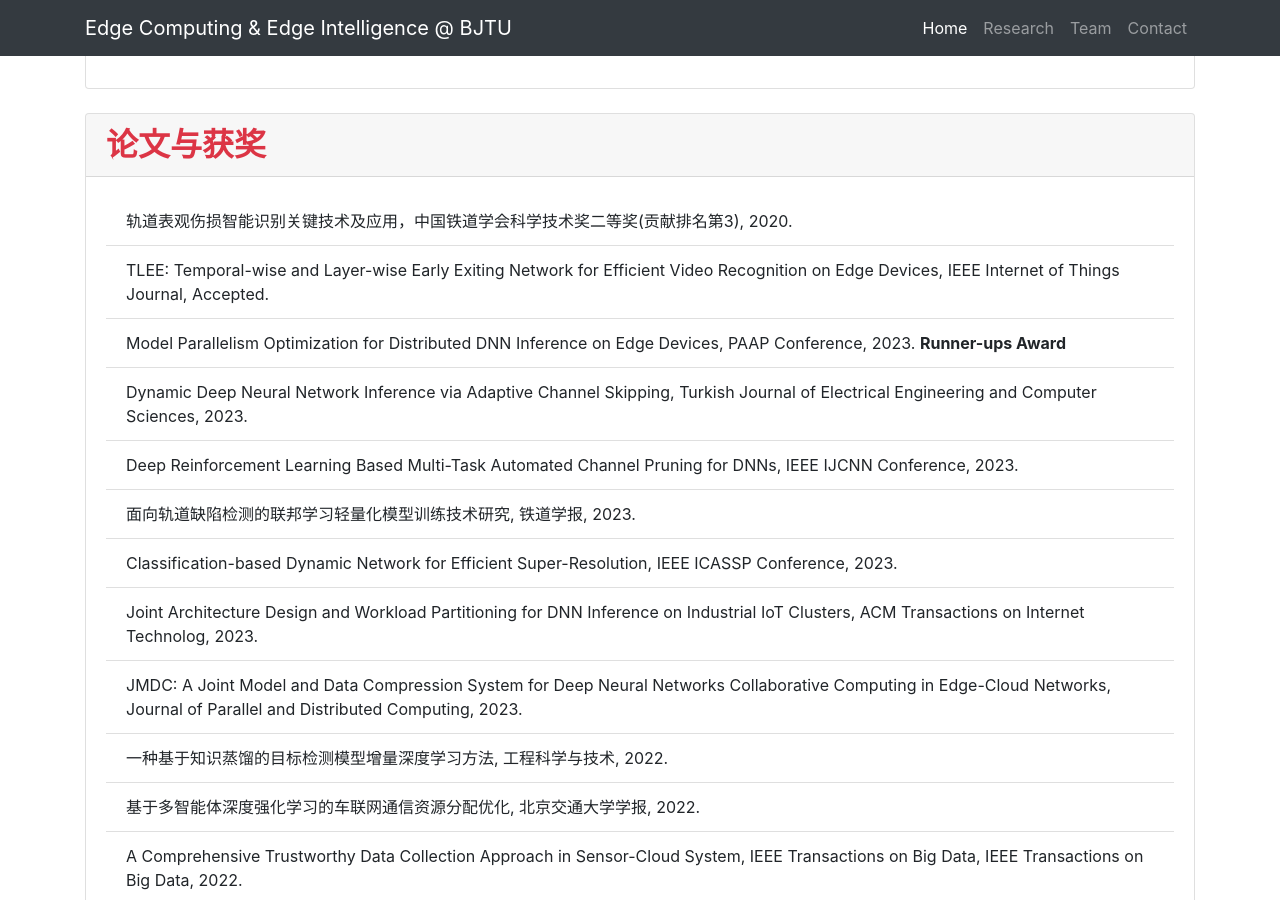
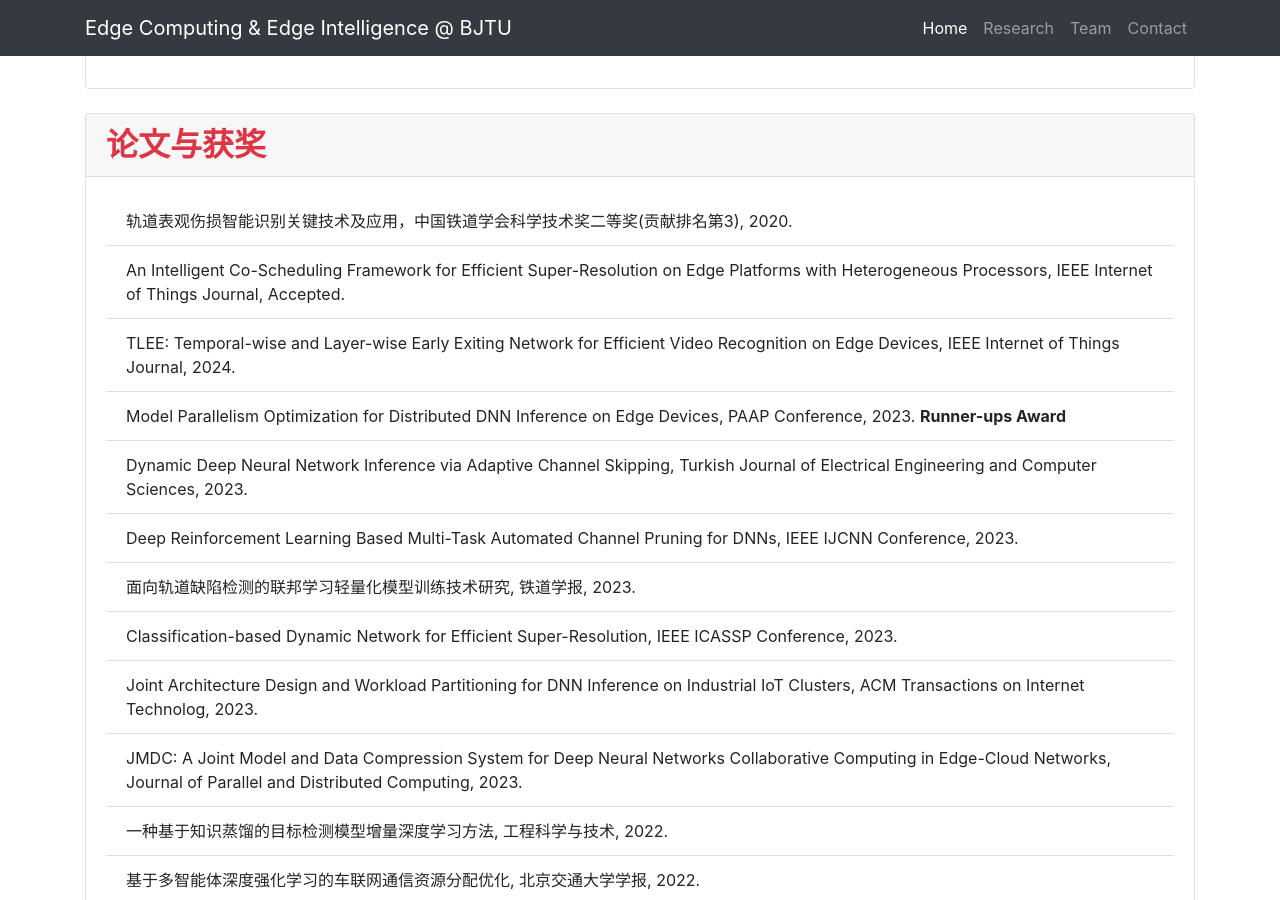
Before and after one commit to fangvv/Homepage, a Jekyll site: the page Edgecomp/index.html, which Jekyll copies as it is, in a window 1280 px wide and 900 px high, scrolled down 5007 px. Built offline with Jekyll 4.4.1, drawn with Linux system fonts in a browser that asks for light colours; comment, search, counter and statistics services are not loaded.

Commit message:
update paper

```diff
--- a/Edgecomp/index.html
+++ b/Edgecomp/index.html
@@ -157,7 +157,8 @@
   <div class="card-body">
     <ul class="list-group list-group-flush">
       <li class="list-group-item">轨道表观伤损智能识别关键技术及应用，中国铁道学会科学技术奖二等奖(贡献排名第3), 2020.</li>
-      <li class="list-group-item">TLEE: Temporal-wise and Layer-wise Early Exiting Network for Efficient Video Recognition on Edge Devices, IEEE Internet of Things Journal, Accepted.</li>
+      <li class="list-group-item">An Intelligent Co-Scheduling Framework for Efficient Super-Resolution on Edge Platforms with Heterogeneous Processors, IEEE Internet of Things Journal, Accepted.</li>
+      <li class="list-group-item">TLEE: Temporal-wise and Layer-wise Early Exiting Network for Efficient Video Recognition on Edge Devices, IEEE Internet of Things Journal, 2024.</li>
       <li class="list-group-item">Model Parallelism Optimization for Distributed DNN Inference on Edge Devices, PAAP Conference, 2023. <b>Runner-ups Award</b></li>
       <li class="list-group-item">Dynamic Deep Neural Network Inference via Adaptive Channel Skipping, Turkish Journal of Electrical Engineering and Computer Sciences, 2023.</li>
       <li class="list-group-item">Deep Reinforcement Learning Based Multi-Task Automated Channel Pruning for DNNs, IEEE IJCNN Conference, 2023.</li>
```
